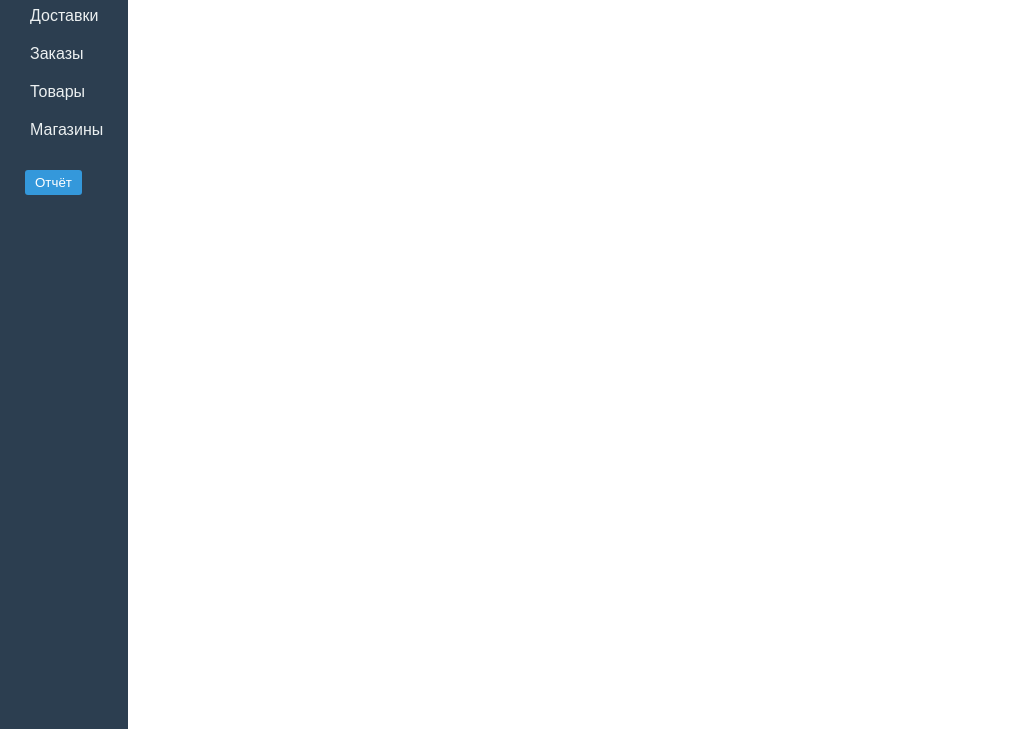
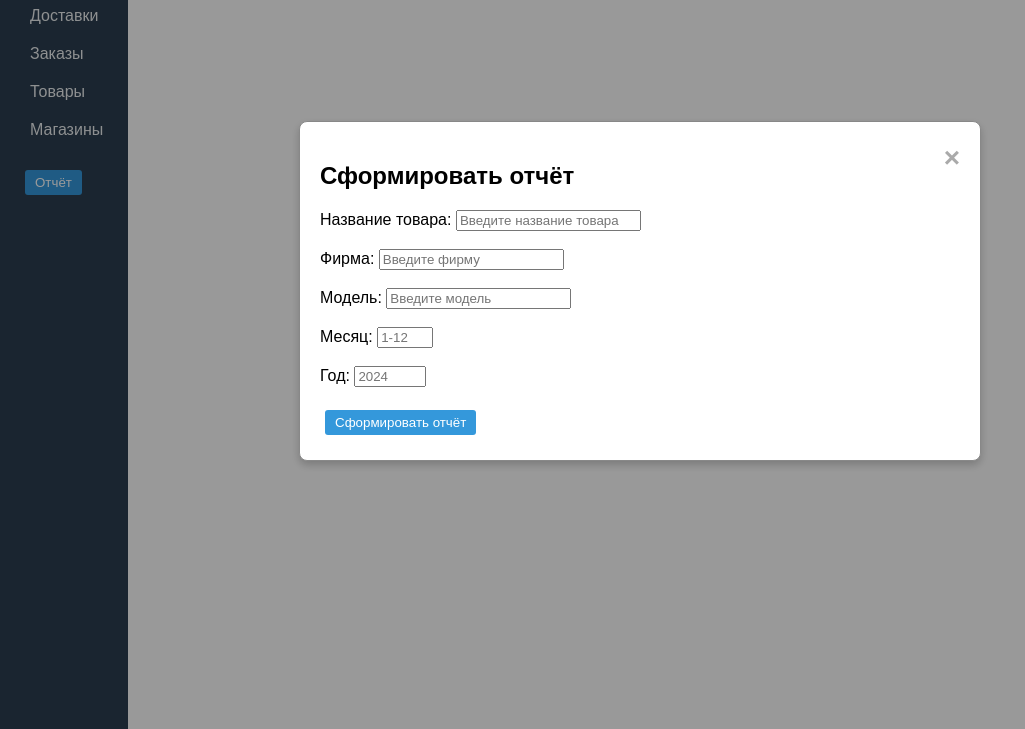
Before and after one commit to SecurityTrip/EVM-LR-3, a website: page public/index.html in a window 1280 px wide. Both pictures are taken after a click on the button "Отчёт". Shown: the part 71-800 px from the top of the page, without its empty margins (0-1025 px from the left). Drawn offline with Linux system fonts and the light colour scheme.

Commit message:
Изменение модального окна

```diff
--- a/public/index.html
+++ b/public/index.html
@@ -17,7 +17,7 @@
       <li data-table="product">Товары</li>
       <li data-table="shop">Магазины</li>
     </ul>
-    <button onclick="generateReport()">Отчёт</button>
+    <button onclick="openReportModal()">Отчёт</button>
   </nav>
 
   <!-- Правая панель -->
@@ -29,12 +29,24 @@
   </main>
 </div>
 
+<!-- Модальное окно -->
 <div id="modal" class="modal">
   <div class="modal-content">
     <span class="close" onclick="closeModal()">&times;</span>
-    <h2 id="modal-title"></h2>
-    <div id="modal-body"></div>
-    <button id="modal-action-button" onclick="">OK</button>
+    <h2>Сформировать отчёт</h2>
+    <form id="reportForm">
+      <label>Название товара:</label>
+      <input type="text" id="productName" placeholder="Введите название товара" required><br><br>
+      <label>Фирма:</label>
+      <input type="text" id="firm" placeholder="Введите фирму" required><br><br>
+      <label>Модель:</label>
+      <input type="text" id="model" placeholder="Введите модель" required><br><br>
+      <label>Месяц:</label>
+      <input type="number" id="month" min="1" max="12" placeholder="1-12" required><br><br>
+      <label>Год:</label>
+      <input type="number" id="year" min="2000" max="2100" placeholder="2024" required><br><br>
+      <button type="button" id="generateReportButton">Сформировать отчёт</button>
+    </form>
   </div>
 </div>
 
```
